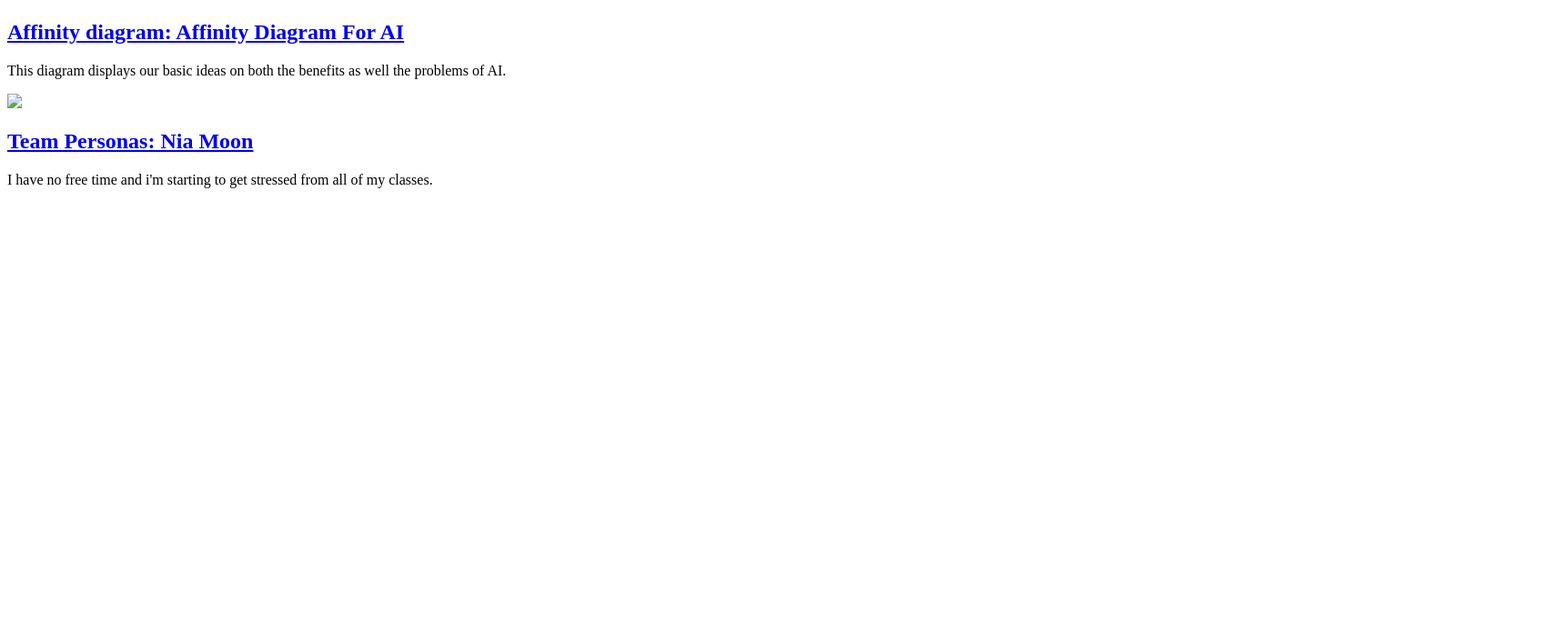
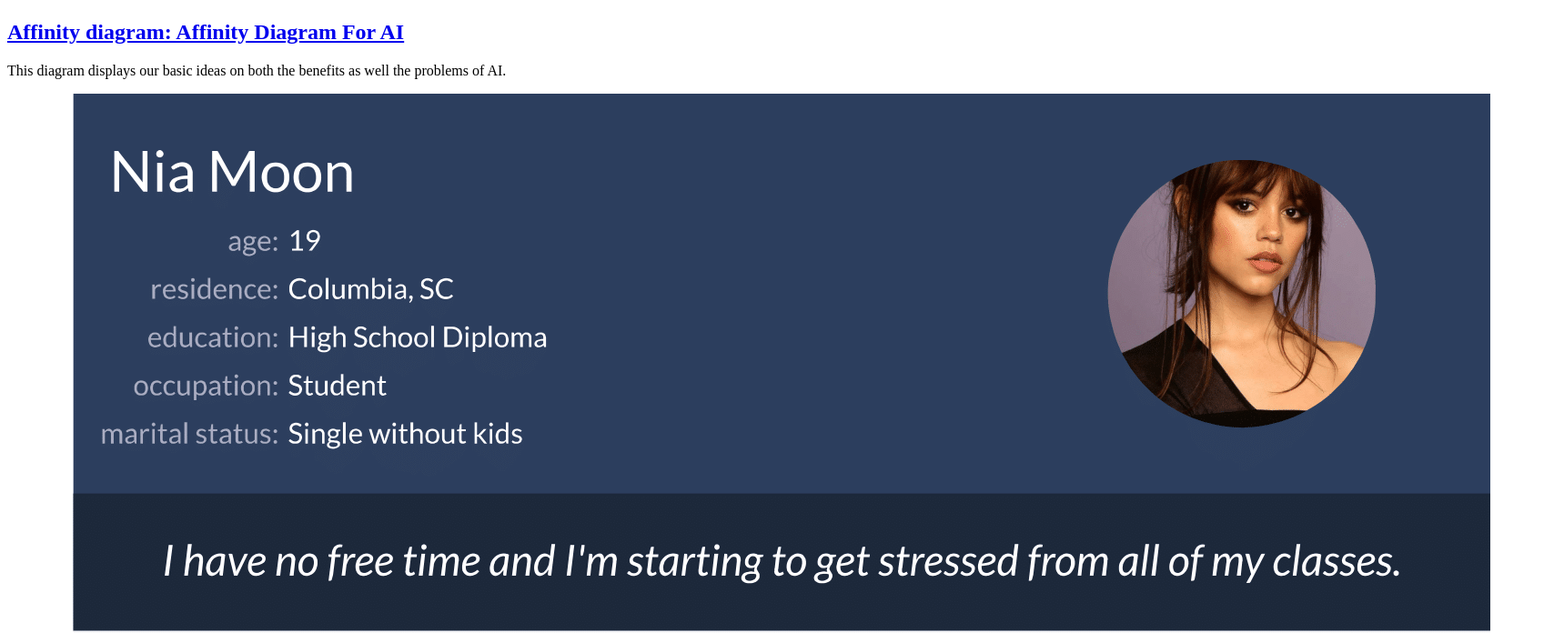
Before and after one commit to CameronKL/CameronKL.github.io, a plain HTML site: page index.html in a window 1280 px wide. Shown: the part 1308-2004 px from the top of the page at 91% size, 1708 px wide, since content can reach past the window. Before the commit the page ends 1531 px from the top, so only its background shows below. Drawn offline with Linux system fonts and the light colour scheme.

Commit message:
index.html

```diff
--- a/index.html
+++ b/index.html
@@ -20,7 +20,7 @@
 This diagram displays our basic ideas on both the benefits as well the problems of AI.</p>
     <!-- Personas assignment -->
 <section class="assign">
-<img src="images/my-persona.jpg" />
+<img src="images/Nia_Moon_persona___PersonaGenerator-1.png" />
 <section class="assign-det">
 <a href="files/all-personas.pdf"><h2>Team Personas: Nia Moon </h2></a>
 <p>
```
